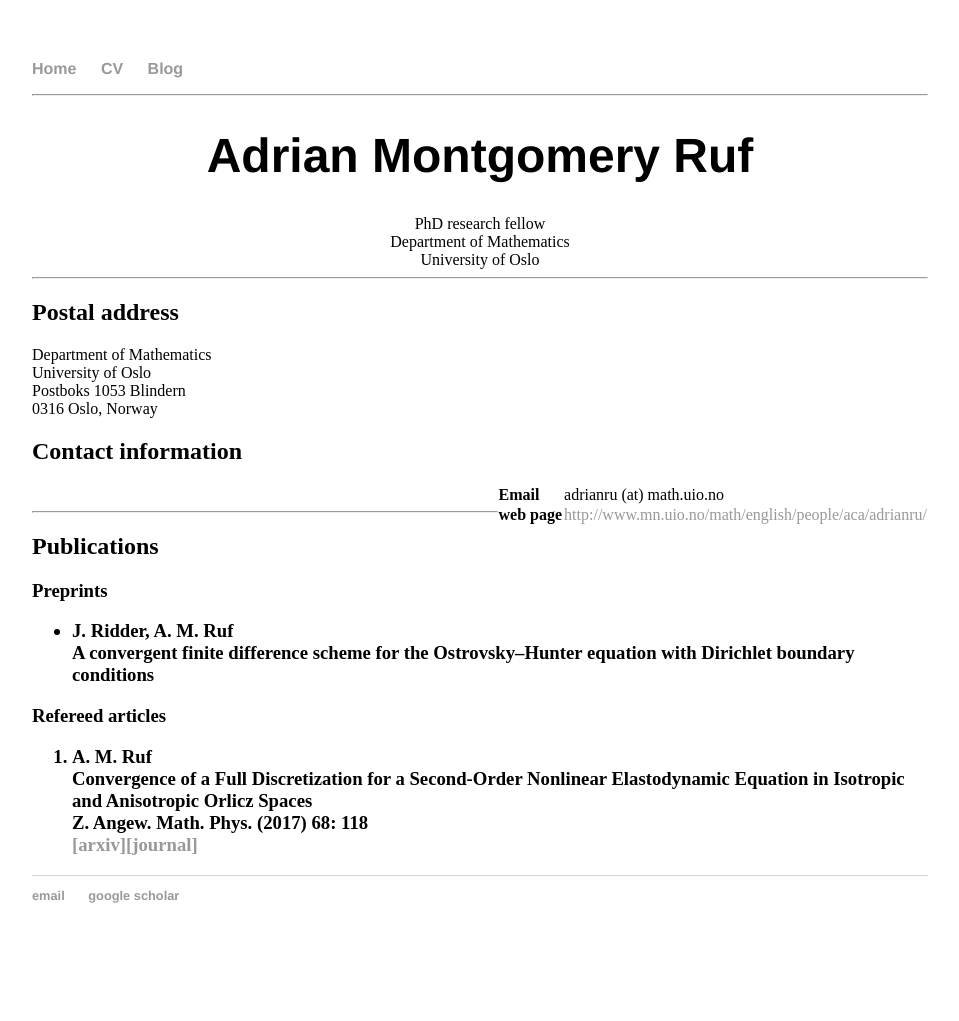
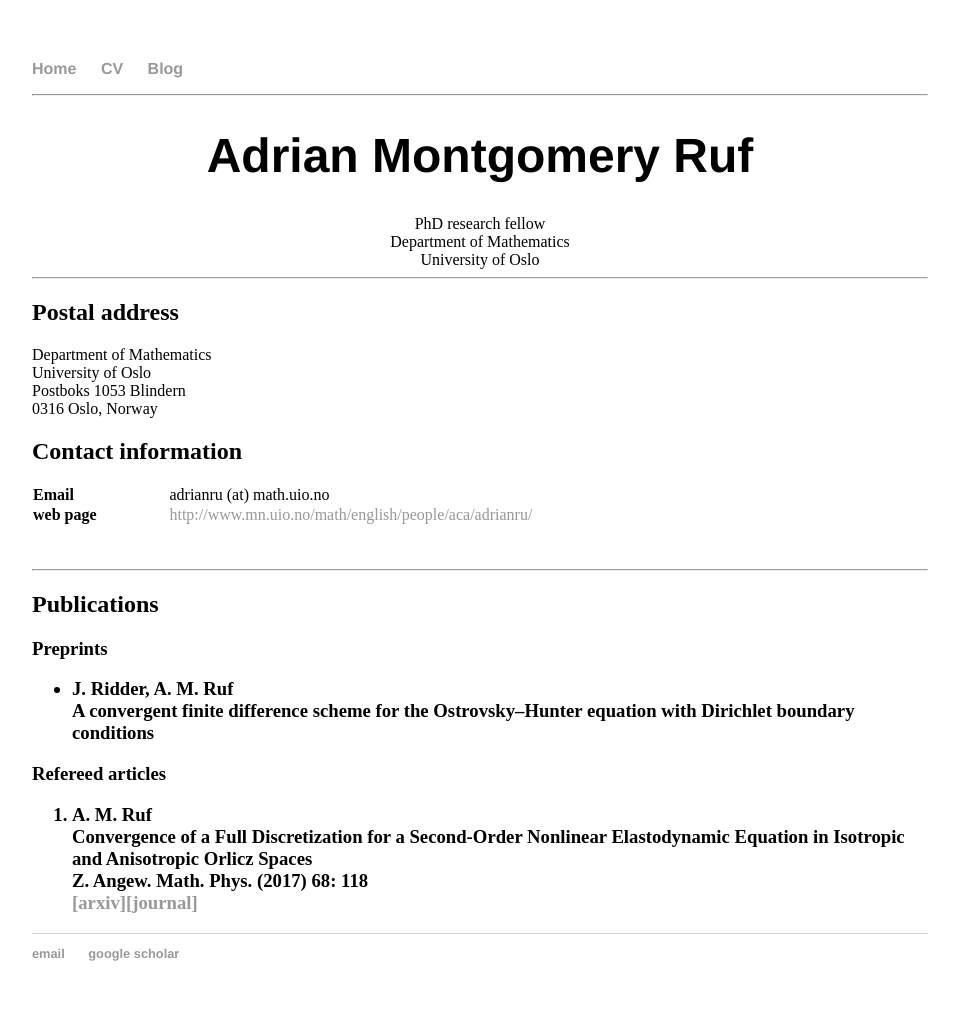
Before and after one commit to adrianmruf/adrianmruf.github.io, a Jekyll site: the page built from index.html, in a window 1280 px wide. Shown: the whole page, without its empty margins (160-1119 px from the left). Built offline with Jekyll 4.4.1, drawn with Linux system fonts in a browser that asks for light colours; before the commit the page ends 963 px from its top, so only the background shows below that.

Commit message:
Update index.html

```diff
--- a/index.html
+++ b/index.html
@@ -27,7 +27,7 @@ th {
     text-align: left;
 }
 </style>
-<table align="right",style="width:100%">
+<table style="width:100%">
  	 <tr>
    	 <th>Email</th>
    	 <td>adrianru (at) math.uio.no</th>
@@ -38,6 +38,7 @@ th {
  	 </tr>
 </table>
 
+<br>
 <br>
 <hr />
 
```
